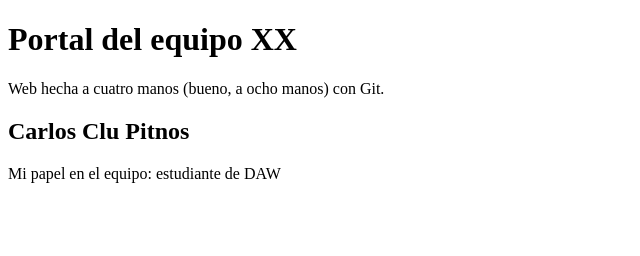
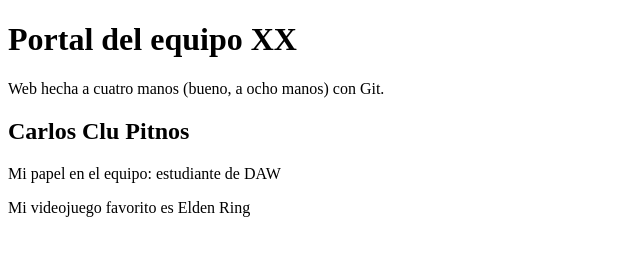
Before and after one commit to rostitch/Portal-equipo-3, a plain HTML site: page index.html in a window 1280 px wide. Shown: the whole page, without its empty margins (0-640 px from the left). Drawn offline with Linux system fonts and the light colour scheme.

Commit message:
Añade el juego favorito de Carlos

```diff
--- a/index.html
+++ b/index.html
@@ -10,6 +10,7 @@
     <section>
   <h2>Carlos Clu Pitnos</h2>
   <p>Mi papel en el equipo: estudiante de DAW</p>
+    <p>Mi videojuego favorito es Elden Ring</p>
 </section>
   </body>
 </html>
```
